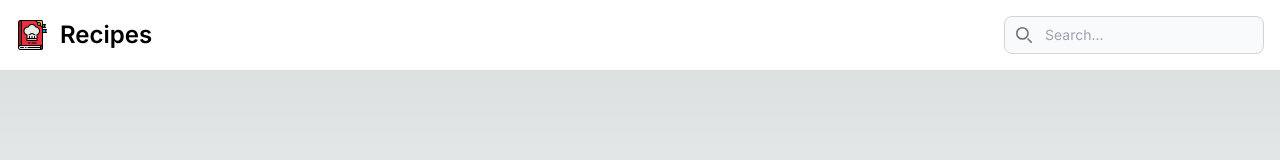
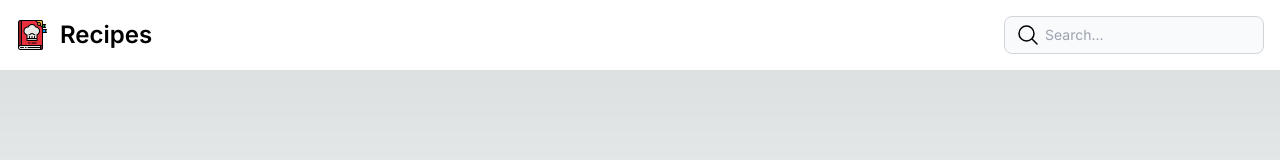
Before and after one commit to ericthomasca/recipes, a Next.js app: page / in a window 1280 px wide. Shown: the top 160 px of the page. Built offline with nearby package versions, Linux system fonts and the light colour scheme.

Commit message:
fix icon, use heroicons

```diff
--- a/components/Navbar.tsx
+++ b/components/Navbar.tsx
@@ -1,33 +1,37 @@
-'use client';
+"use client";
 
 import { useState, ChangeEvent } from "react";
 import recipes, { Recipe } from "../data";
 import Link from "next/link";
+import Image from "next/image";
 
 export default function Navbar() {
-  const [searchQuery, setSearchQuery] = useState<string>('');
+  const [searchQuery, setSearchQuery] = useState<string>("");
 
   const handleSearchChange = (event: ChangeEvent<HTMLInputElement>) => {
     setSearchQuery(event.target.value);
   };
 
   const handleResultClick = () => {
-    setSearchQuery('');
+    setSearchQuery("");
   };
 
-  const filteredRecipes = searchQuery.trim() !== '' ? recipes.filter((recipe: Recipe) => {
-    return recipe.title.toLowerCase().includes(searchQuery.toLowerCase());
-  }) : [];
+  const filteredRecipes =
+    searchQuery.trim() !== ""
+      ? recipes.filter((recipe: Recipe) => {
+          return recipe.title.toLowerCase().includes(searchQuery.toLowerCase());
+        })
+      : [];
 
   return (
     <nav className='bg-white border-gray-200 dark:bg-gray-900'>
       <div className='max-w-screen-xl flex flex-wrap items-center justify-between mx-auto p-4'>
-        <div className="flex items-center justify-center w-full sm:w-auto mb-4 sm:mb-0">
+        <div className='flex items-center justify-center w-full sm:w-auto mb-4 sm:mb-0'>
           <Link
             href='/'
             className='flex items-center space-x-3 rtl:space-x-reverse'
           >
-            <img src='/logo.png' className='h-8' alt='Recipes Logo' />
+            <Image src='/logo.png' alt='Recipes Logo' width={32} height={32} />
             <span className='self-center text-2xl font-semibold whitespace-nowrap dark:text-white'>
               Recipes
             </span>
@@ -35,21 +39,20 @@ export default function Navbar() {
         </div>
         <div className='flex md:order-2 w-full sm:w-auto relative'>
           <div className='relative w-full sm:w-auto'>
-            <div className='absolute inset-y-0 left-0 flex items-center pl-3 pointer-events-none'>
+            <div className='absolute inset-y-0 left-0 flex items-center pl-3 pointer-events-none dark:text-gray-400'>
               {/* Search Icon */}
               <svg
-                className='w-4 h-4 text-gray-500 dark:text-gray-400'
-                aria-hidden='true'
                 xmlns='http://www.w3.org/2000/svg'
                 fill='none'
-                viewBox='0 0 20 20'
+                viewBox='0 0 24 24'
+                strokeWidth={1.5}
+                stroke='currentColor'
+                className='w-6 h-6'
               >
                 <path
-                  stroke='currentColor'
                   strokeLinecap='round'
                   strokeLinejoin='round'
-                  strokeWidth='2'
-                  d='m19 19-4-4m0-7A7 7 0 1 1 1 8a7 7 0 0 1 14 0Z'
+                  d='m21 21-5.197-5.197m0 0A7.5 7.5 0 1 0 5.196 5.196a7.5 7.5 0 0 0 10.607 10.607Z'
                 />
               </svg>
               <span className='sr-only'>Search icon</span>
@@ -68,9 +71,19 @@ export default function Navbar() {
             <div className='absolute top-full left-0 w-full bg-white border border-gray-200 dark:bg-gray-800 dark:border-gray-600 rounded-b-lg z-10'>
               {filteredRecipes.map((recipe: Recipe) => (
                 <Link key={recipe.id} href={`/recipes/${recipe.slug}`} passHref>
-                  <div className='flex items-center p-2 border-b border-gray-200 cursor-pointer hover:bg-gray-100 dark:hover:bg-gray-700' onClick={handleResultClick}>
-                    <img src={recipe.imageUrl} className='w-12 h-12 mr-4' alt={recipe.title} />
-                    <span className='text-sm text-gray-900 dark:text-white'>{recipe.title}</span>
+                  <div
+                    className='flex items-center p-2 border-b border-gray-200 cursor-pointer hover:bg-gray-100 dark:hover:bg-gray-700'
+                    onClick={handleResultClick}
+                  >
+                    <Image
+                      src={recipe.imageUrl}
+                      alt={recipe.title}
+                      width={48}
+                      height={48}
+                    />
+                    <span className='text-sm text-gray-900 dark:text-white'>
+                      {recipe.title}
+                    </span>
                   </div>
                 </Link>
               ))}
```
Also changed, not shown: public/icons/search.svg (deleted).
